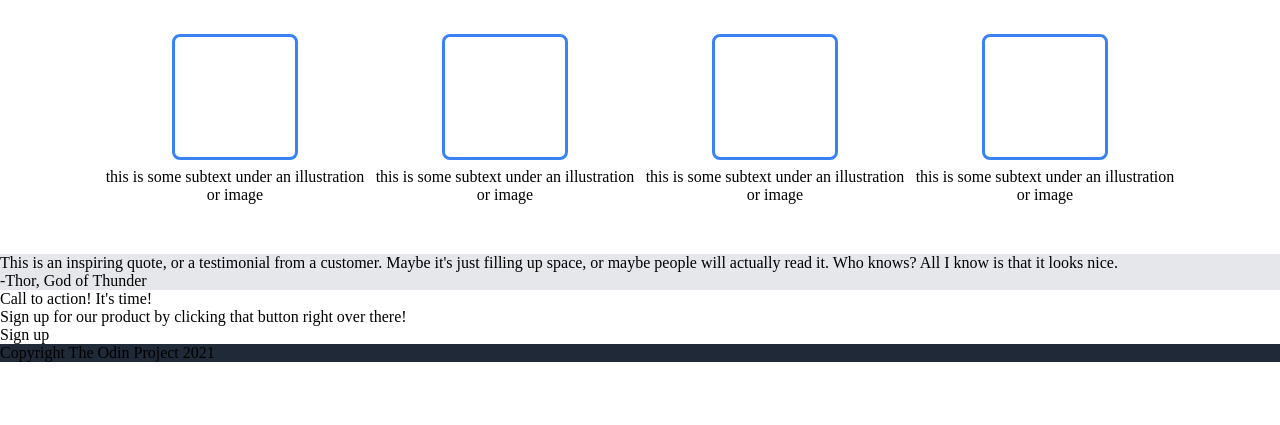
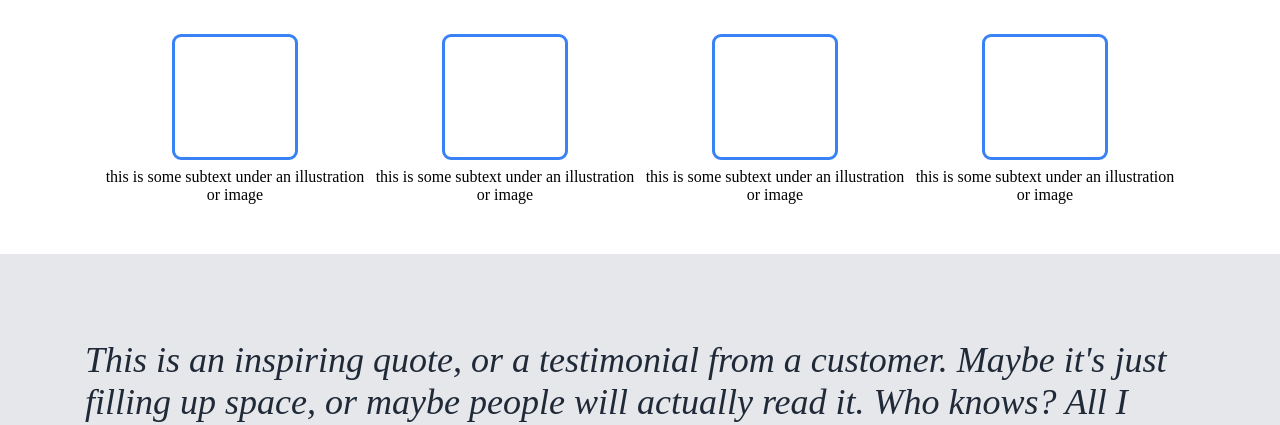
Before and after one commit to migz407/top-landing, a plain HTML site: page index.html in a window 1280 px wide. Shown: the part 375-800 px from the top of the page. Drawn offline with Linux system fonts and the light colour scheme.

Commit message:
added css to body2

```diff
--- a/style.css
+++ b/style.css
@@ -98,7 +98,7 @@ body {
     background-color:white;
     border: solid #3882F6;
     border-width: 3px;
-    border-radius: 8px;
+    border-radius: 9px;
     width: 120px;
     height: 120px;
     color: white;
@@ -113,7 +113,23 @@ body {
 
 .body2 {
     background-color: #E5E7EB;
+    padding: 85px;
 }
+
+#quote {
+    font-size: 36px;
+    font-style: italic;
+    color: #1F2937;
+}
+
+#signature {
+    display: flex;
+    justify-content: flex-end;
+    font-weight: bold;
+    font-size: 24px;
+}
+
+
 
 .footer {
     background-color: #1F2937;
```
